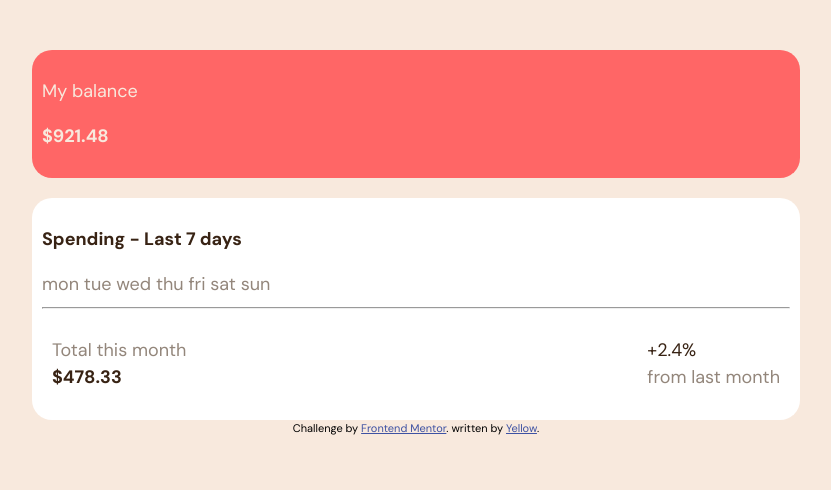
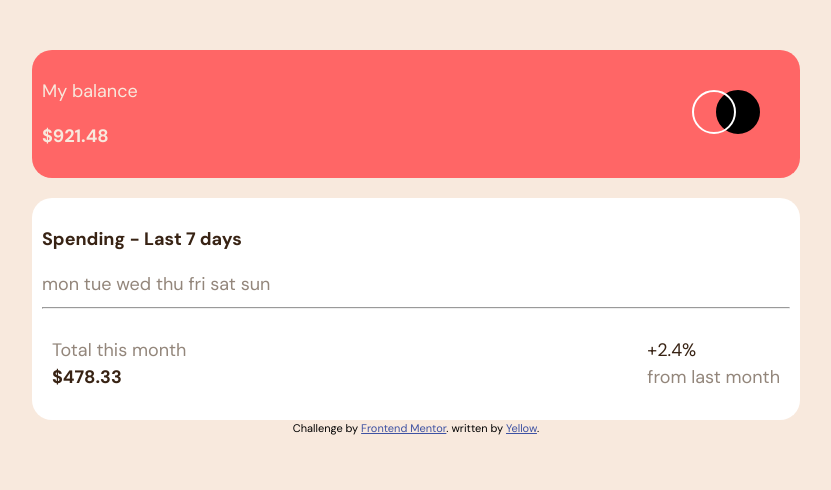
Before and after one commit to cocoyellow/cocoyellow.github.io, a plain HTML site: page index.html in a window 1280 px wide. Shown: the whole page, without its empty margins (224-1055 px from the left). Drawn offline with Linux system fonts and the light colour scheme.

Commit message:
more formatting
added the venn diagram to the right of balance section and minor aesthetic changes

```diff
--- a/css/styles.css
+++ b/css/styles.css
@@ -1,7 +1,7 @@
 body{ background-color: #F8E9DD;
     font-family: 'DM Sans', sans-serif;
     font-size: 18px;
-width: 1440px;
+
 padding: 50px 100px;
 margin: auto;
 width: 60%;
@@ -36,6 +36,9 @@ line-height: 1.5;
     color: #F8E9DD;
     padding: 10px;
     border-radius: 20px;
+    display: flex;
+    flex-wrap: wrap;
+    justify-content: space-between;
 }
 .bottomContainer{
     background-color: white;
@@ -43,6 +46,15 @@ line-height: 1.5;
     padding: 10px;
     border-radius: 20px;
 }
+
+/**
+ .rght{
+justify: right;
+}
+
+coming back here to align the 2.4% back to the right
+
+**/
 
 .secondContainer2{
     padding: 10px;
@@ -55,3 +67,32 @@ line-height: 1.5;
 
 .attribution { font-size: 11px; text-align: center; }
 .attribution a { color: hsl(228, 45%, 44%); }
+
+
+#venn{
+    display: flex;
+    flex-wrap: wrap;
+    padding: 30px;
+}
+
+#circle1{
+    height: 40px;
+    width: 40px;
+    border-radius: 50%;
+    border-color: #ffffff;
+    border-style: solid;
+    border-width: 2px;
+    margin-right: -20px;
+    z-index: 2;
+}
+
+#circle2{
+    height: 40px;
+    width: 40px;
+    border-radius: 50%;
+    background-color: #000000;
+    border-color: #000000;
+    border-style: solid;
+    border-width: 2px;
+    z-index: 1;
+}
--- a/index.html
+++ b/index.html
@@ -18,9 +18,17 @@
 
     <div>
 <section class="topContainer">
-  <p class="regText">My balance</p>
-  <p class="boldText">$921.48</p>
+  <div>
+    <p class="regText">My balance</p>
+    <p class="boldText">$921.48</p>
+  </div>
+  <div id="venn">
+    <div id="circle1"></div>
+    <div id="circle2"></div>
+  </div>
 </section>
+
+
     </div>
 
 
@@ -49,7 +57,7 @@
     <p class="boldText darkerGrey">$478.33</p>
   </div>
   <div>
-    <p class="boldSmall darkerGrey">+2.4%</p>
+    <p class="boldSmall darkerGrey rght">+2.4%</p>
     <p class="regText grey">from last month</p>
   </div>
 </section>
@@ -57,11 +65,15 @@
 
   <div class="attribution">
     Challenge by <a href="https://www.frontendmentor.io?ref=challenge" target="_blank">Frontend Mentor</a>.
-    written by <a href="twitter.com/weightloss01471">Yellow</a>.
+    written by <a href="https://twitter.com/weightloss01471">Yellow</a>.
   </div>
 </section>
 
 
 </div>
+
+
+
+
 </body>
 </html>
```
